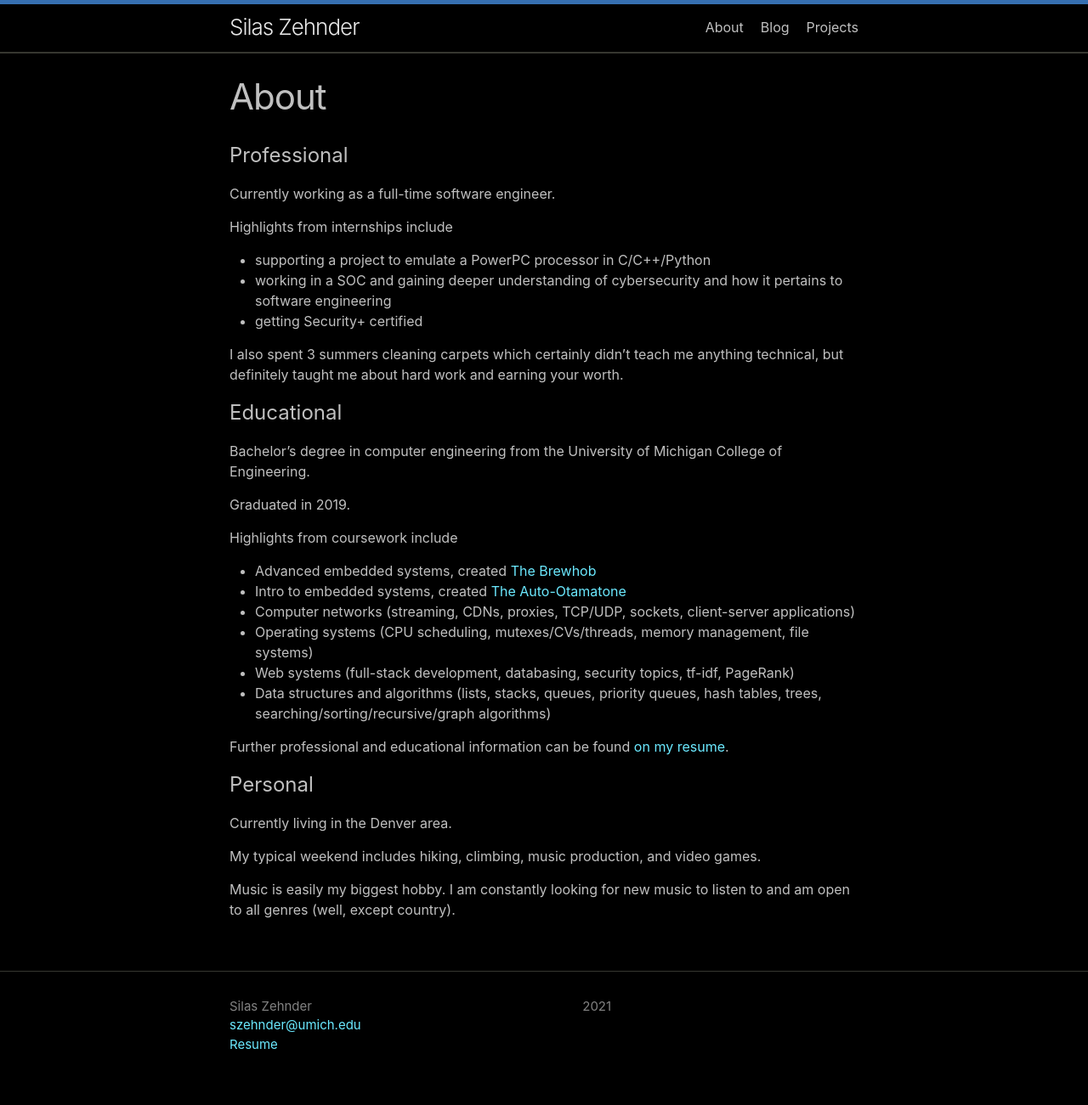
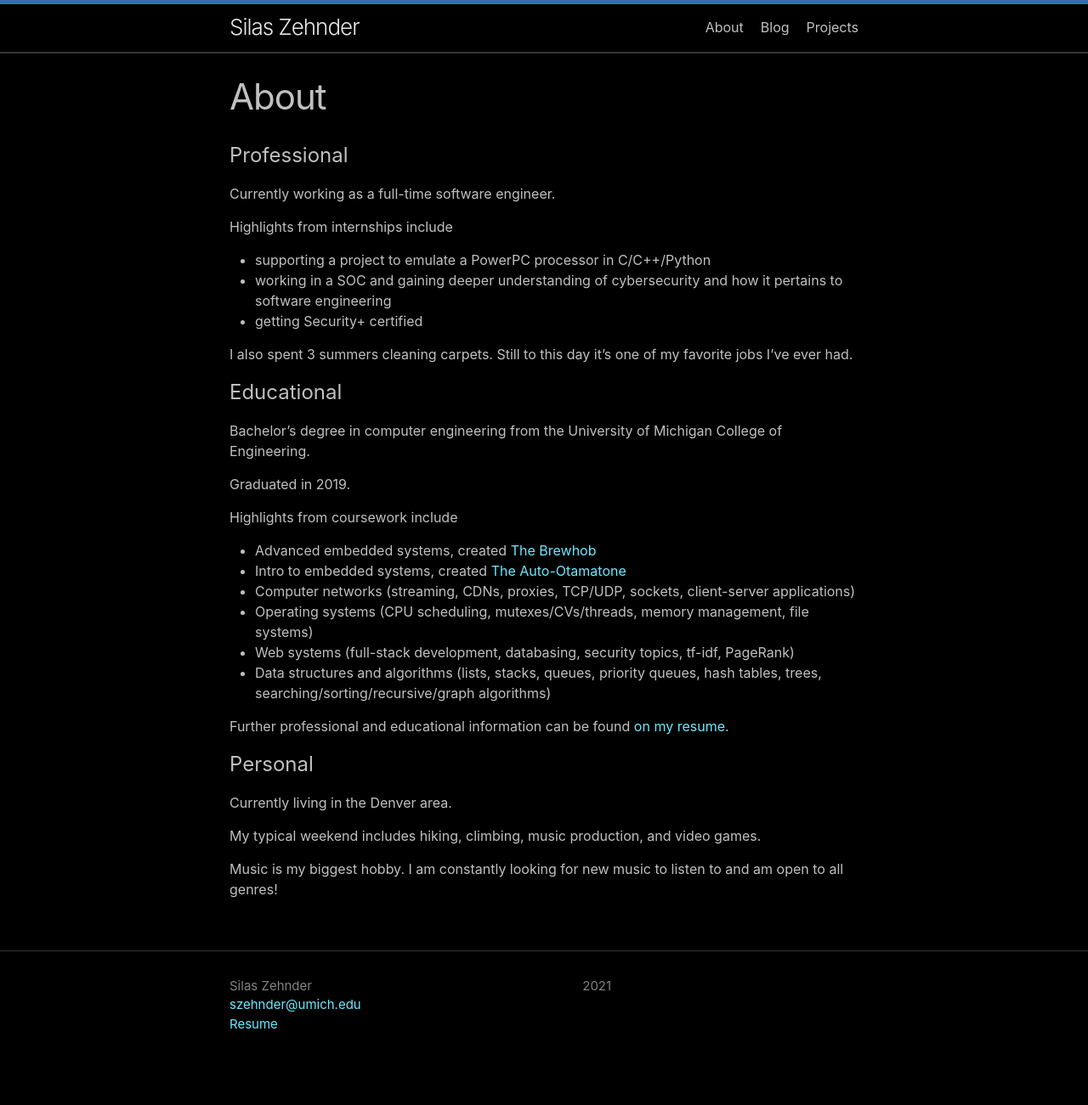
Before and after one commit to silaszehnder/silaszehnder.github.io, a Jekyll site: the page built from about.md, in a window 1280 px wide. Shown: the whole page at 85% size. Built offline with Jekyll 4.4.1, drawn with Linux system fonts in a browser that asks for light colours; after the commit the page ends 1277 px from its top, so only the background shows below that.

Commit message:
update about.md

```diff
--- a/about.md
+++ b/about.md
@@ -13,7 +13,7 @@ Highlights from internships include
 * working in a SOC and gaining deeper understanding of cybersecurity and how it pertains to software engineering
 * getting Security+ certified
 
-I also spent 3 summers cleaning carpets which certainly didn't teach me anything technical, but definitely taught me about hard work and earning your worth.
+I also spent 3 summers cleaning carpets. Still to this day it's one of my favorite jobs I've ever had.
 
 # Educational
 
@@ -37,4 +37,4 @@ Currently living in the Denver area.
 
 My typical weekend includes hiking, climbing, music production, and video games.
 
-Music is easily my biggest hobby. I am constantly looking for new music to listen to and am open to all genres (well, except country).
+Music is my biggest hobby. I am constantly looking for new music to listen to and am open to all genres!
```
